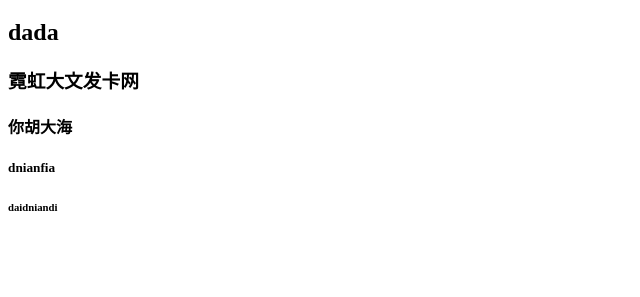
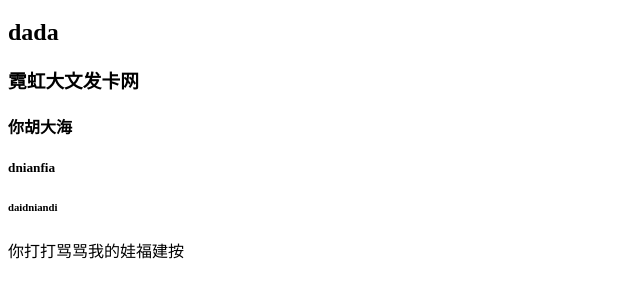
Before and after one commit to guoguo0214/gitNormal, a plain HTML site: page index.html in a window 1280 px wide. Shown: the part 61-358 px from the top of the page, without its empty margins (0-640 px from the left). Drawn offline with Linux system fonts and the light colour scheme.

Commit message:
Update index.html

```diff
--- a/index.html
+++ b/index.html
@@ -13,5 +13,6 @@
     <h4>你胡大海</h4>
     <h5>dnianfia</h5>
     <h6>daidniandi</h6>
+    <a>你打打骂骂我的娃福建按</a>
 </body>
 </html>
```
